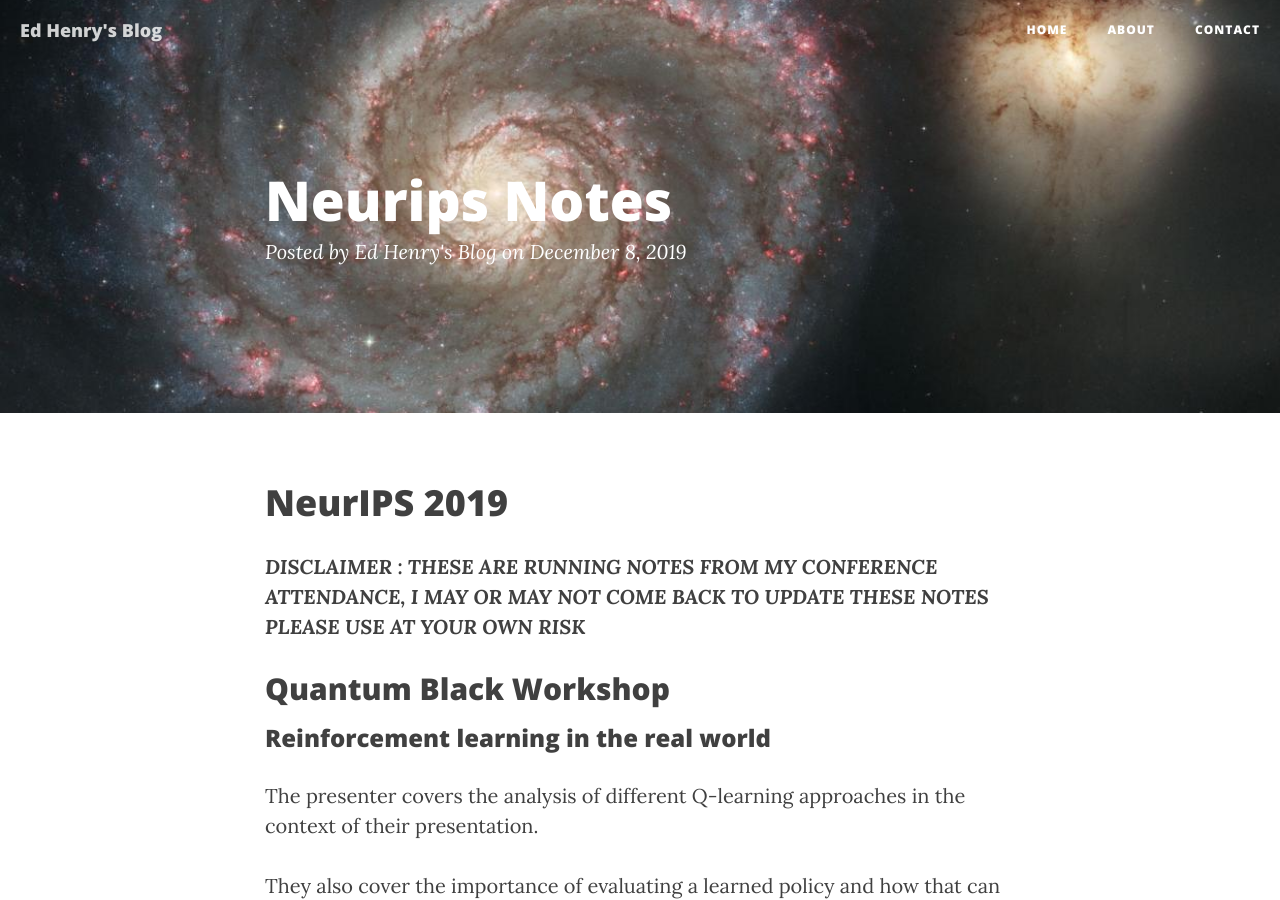
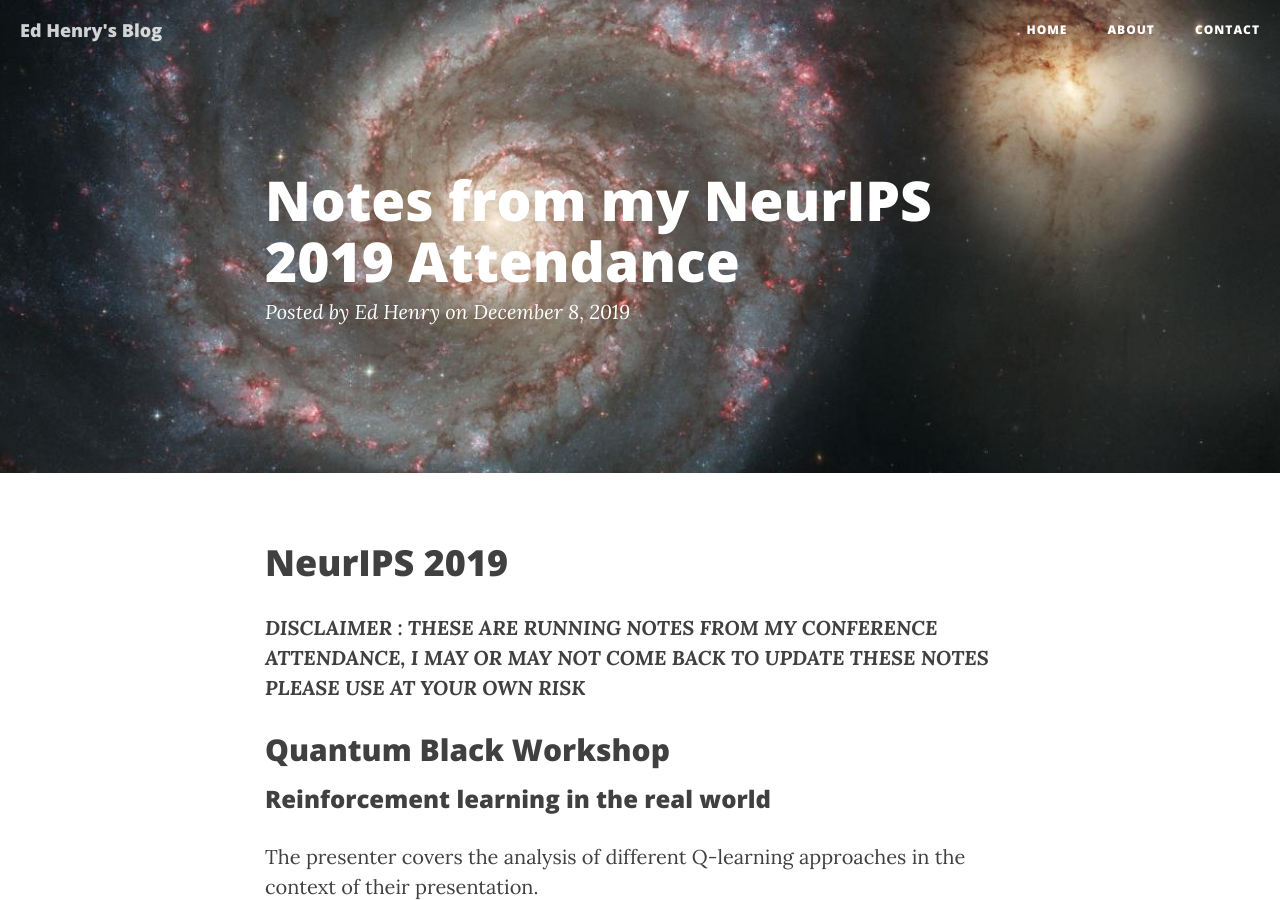
Before and after one commit to edhenry/edhenry.github.io, a Jekyll site: the page built from _posts/2019-12-8-NeurIPS-Notes.md, in a window 1280 px wide and 900 px high. Built offline with Jekyll 4.4.1, drawn with Linux system fonts in a browser that asks for light colours; nearby versions of some CDN libraries; our own code applies the rules of GitHub Pages for plain Markdown files.

Commit message:
Updating old post metadata
Updating old post metadata for proper formatting, etc.

```diff
--- a/_posts/2019-12-8-NeurIPS-Notes.md
+++ b/_posts/2019-12-8-NeurIPS-Notes.md
@@ -1,3 +1,10 @@
+---
+layout:     post
+title:      Notes from my NeurIPS 2019 Attendance
+author:     Ed Henry
+---
+
+
 # NeurIPS 2019
 
 ***DISCLAIMER : THESE ARE RUNNING NOTES FROM MY CONFERENCE ATTENDANCE, I MAY OR MAY NOT COME BACK TO UPDATE THESE NOTES PLEASE USE AT YOUR OWN RISK***
```
Also changed, not shown: _posts/2019-04-18-ML-in-the-wild.md (+5 -0 lines).
